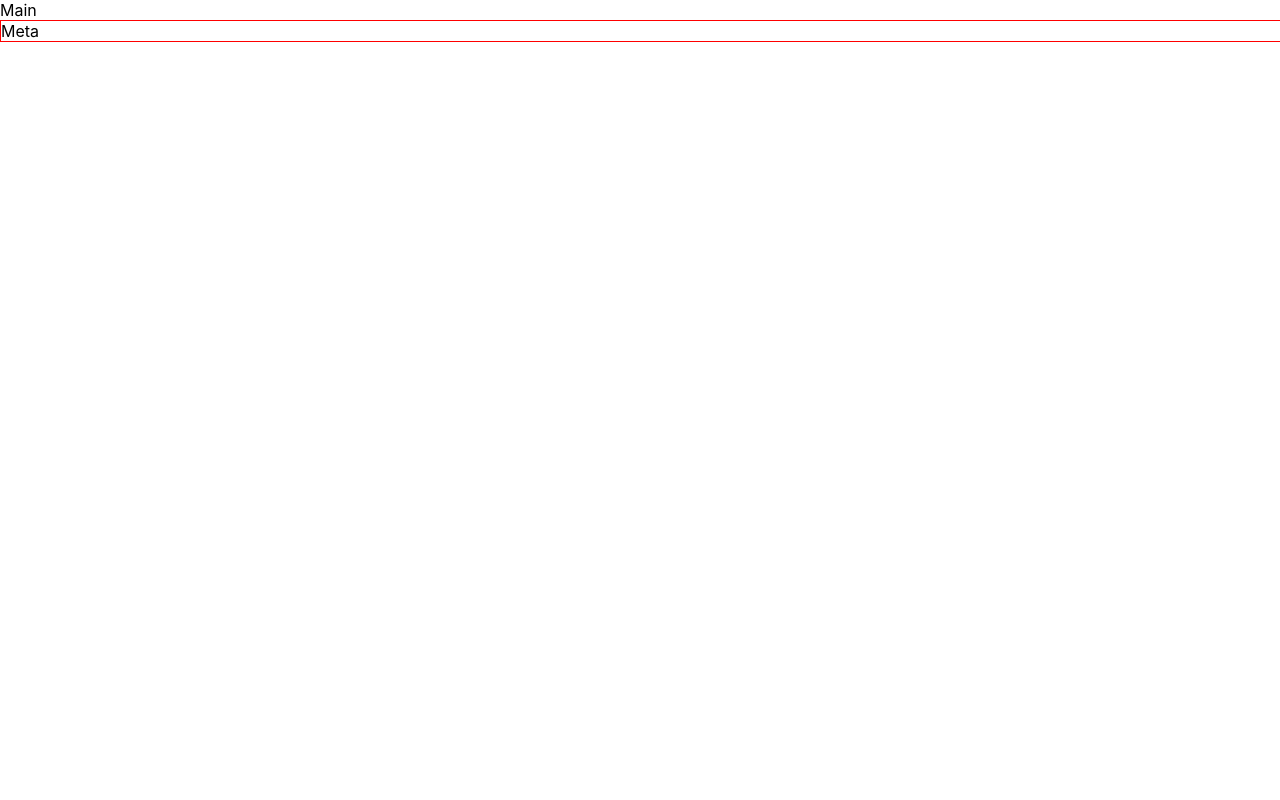
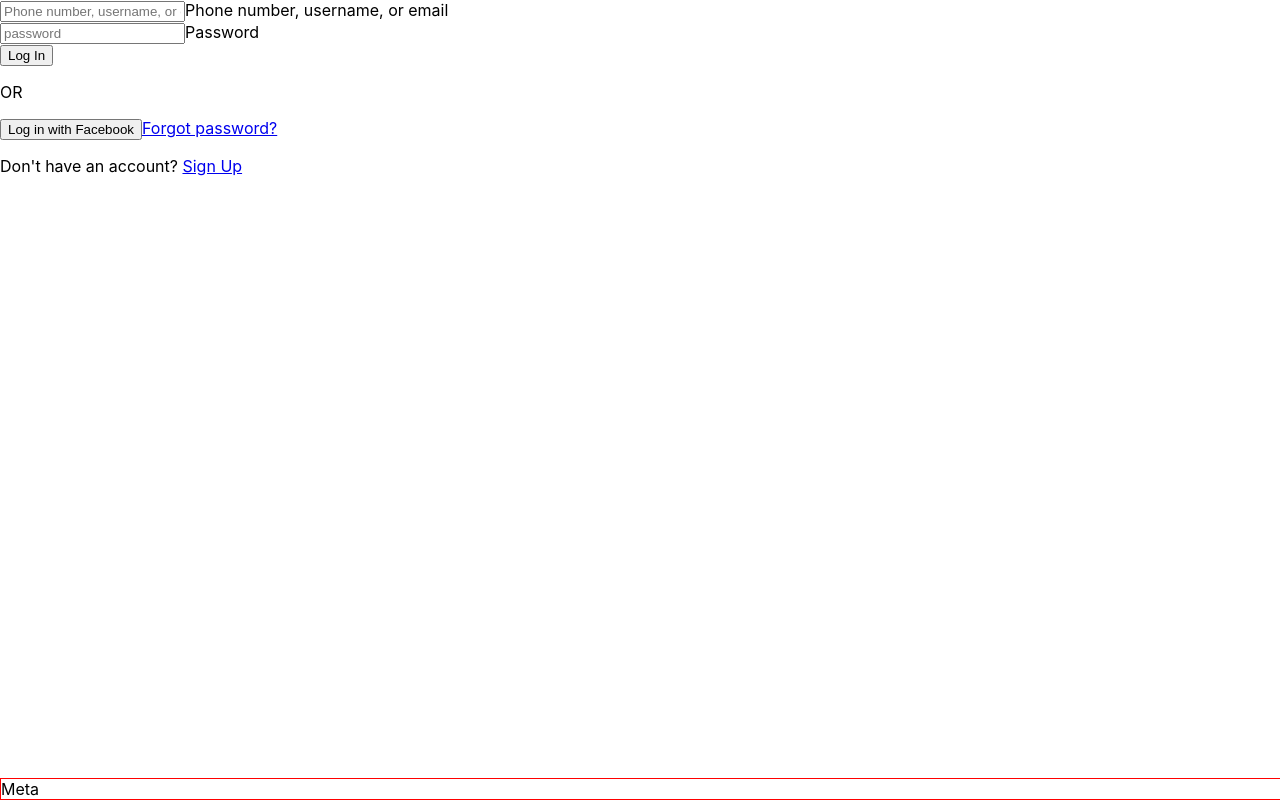
Before and after one commit to hanghae-w7-t4-Clone/frontend, a React (Create React App) app: page / in a window 1280 px wide. Built offline with nearby package versions, Linux system fonts and the light colour scheme.

Commit message:
리덕스 구축, memberSlice.js 작성, 전역 axios 객체 생성

```diff
--- a/src/components/Footer.jsx
+++ b/src/components/Footer.jsx
@@ -17,5 +17,7 @@ export default Footer;
 const FooterWrap = styled.div`
   width: 100%;
   border: 1px solid red;
+  position: fixed;
+  bottom: 0;
 
 `
--- a/src/pages/Main.jsx
+++ b/src/pages/Main.jsx
@@ -1,13 +1,57 @@
-import React from 'react'
-import Footer from '../components/Footer'
+import React from "react";
+import Footer from "../components/Footer";
+
+
 
 const Main = () => {
+
   return (
     <div>
-    <div>Main</div>
-    <Footer></Footer>
+      <div>
+        <div class="container">
+          <div class="box">
+            <div class="heading"></div>
+            <form class="login-form">
+              <div class="field">
+                <input id="username" type="name" placeholder="Phone number, username, or email" />
+                <label for="username">Phone number, username, or email</label>
+              </div>
+              <div class="field">
+                <input id="password" type="password" placeholder="password" />
+                <label for="password">Password</label>
+              </div>
+              <button class="login-button" title="login">
+                Log In
+              </button>
+              <div class="separator">
+                <div class="line"></div>
+                <p>OR</p>
+                <div class="line"></div>
+              </div>
+              <div class="other">
+                <button class="fb-login-btn" type="button">
+                  <i class="fa fa-facebook-official fb-icon"></i>
+                  <span class="">Log in with Facebook</span>
+                </button>
+                <a class="forgot-password" href="#">
+                  Forgot password?
+                </a>
+              </div>
+            </form>
+          </div>
+          <div class="box">
+            <p>
+              Don't have an account?{" "}
+              <a class="signup" href="#">
+                Sign Up
+              </a>
+            </p>
+          </div>
+        </div>
+      </div>
+      <Footer></Footer>
     </div>
-    )
-}
+  );
+};
 
-export default Main
+export default Main;
```
Also changed, not shown: src/redux/config/configStore.js (added, +10 -0 lines), src/redux/modules/memberSlice.js (added, +69 -0 lines), src/shered/request.js (added, +13 -0 lines).
